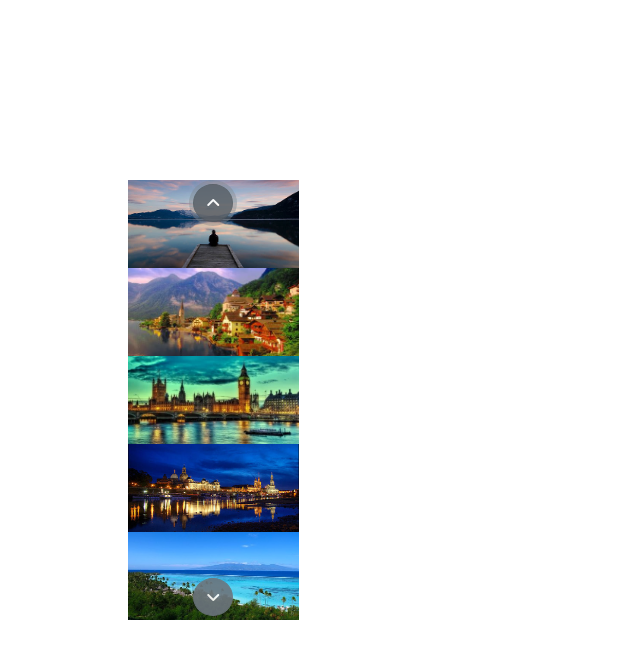
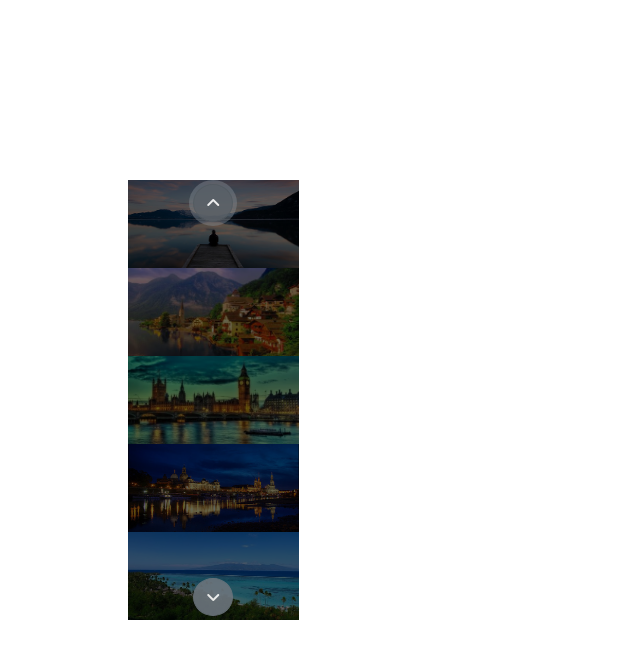
Before and after one commit to Matteoanselmo/js-array-carousel, a plain HTML site: page index.html in a window 1280 px wide. Both pictures are taken after a click on the button 213 px from the left and 203 px from the top of the page. Shown: the whole page, without its empty margins (0-640 px from the left). Drawn offline with nearby package versions, Linux system fonts and the light colour scheme.

Commit message:
aggiunto filtro lista immagini

```diff
--- a/css/style.css
+++ b/css/style.css
@@ -12,10 +12,15 @@
 }
 
 .my-padding-carousel{
-    padding: 5px;
+    padding: 3px;
 }
-.col-12{
+
+.my-brightness{
+    filter: brightness(.4);
+}
+.my-img-list{
     height: calc(100% / 5);
+
 }
 .carousel-element{
     height: 100%;
@@ -47,6 +52,7 @@ img{
     width: 40px;
     border-radius: 50%;
     opacity: .9;
+    z-index: 9;
 }
 
 .my-top-btn{
--- a/index.html
+++ b/index.html
@@ -19,19 +19,19 @@
                 <div class="col-2">
                     <div class="row my-second-row position-relative g-0">
                         <button class="btn btn-secondary my-top-btn my-btn"><i class="fa-solid fa-angle-up"></i></button>
-                        <div class="col-12">
+                        <div class="col-12 my-img-list my-brightness">
                             <img src="img/01.jpg" alt="">
                         </div>
-                        <div class="col-12">
+                        <div class="col-12 my-img-list my-brightness">
                             <img src="img/02.jpg" alt="">
                         </div>
-                        <div class="col-12">
+                        <div class="col-12 my-img-list my-brightness">
                             <img src="img/03.jpg" alt="">
                         </div>
-                        <div class="col-12">
+                        <div class="col-12 my-img-list my-brightness">
                             <img src="img/04.jpg" alt="">
                         </div>
-                        <div class="col-12">
+                        <div class="col-12 my-img-list my-brightness">
                             <img src="img/05.jpg" alt="">
                         </div>
                         <button class="btn btn-secondary my-bottom-btn my-btn"><i class="fa-solid fa-angle-down"></i></button>
--- a/js/script.js
+++ b/js/script.js
@@ -6,8 +6,41 @@ for( let i = 0; i < images.length; i++){
     carouselContent += `
         <div class="col-10 carousel-element">
             <img src="img/${images[i]}" alt="random picture">
-        </div>`
+        </div>`;
 };
 
 const carouselWrapper = document.querySelector('div.my-first-row');
 carouselWrapper.innerHTML += carouselContent;
+
+const carouselElement = document.getElementsByClassName('carousel-element');
+carouselElement[0].classList.add('active');
+
+const imagesCarouselList = document.getElementsByClassName('my-img-list');
+imagesCarouselList[0].classList.add('my-padding-carousel');
+imagesCarouselList[0].classList.remove('my-brightness');
+
+
+const bottomButton = document.querySelector('button.my-bottom-btn');
+
+let elementActive = 0;
+
+bottomButton.addEventListener('click' , function() {
+    imagesCarouselList[elementActive].classList.add('my-brightness');
+    imagesCarouselList[elementActive].classList.remove('my-padding-carousel');
+    carouselElement[elementActive].classList.remove('active');
+    elementActive++;
+    imagesCarouselList[elementActive].classList.remove('my-brightness');
+    imagesCarouselList[elementActive].classList.add('my-padding-carousel');
+    carouselElement[elementActive].classList.add('active');
+});
+
+const topButton = document.querySelector('button.my-top-btn');
+topButton.addEventListener('click' , function() {
+    imagesCarouselList[elementActive].classList.add('my-brightness');
+    imagesCarouselList[elementActive].classList.remove('my-padding-carousel');
+    carouselElement[elementActive].classList.remove('active');
+    elementActive--;
+    imagesCarouselList[elementActive].classList.remove('my-brightness');
+    carouselElement[elementActive].classList.add('active');
+    imagesCarouselList[elementActive].classList.add('my-padding-carousel');
+});
```
